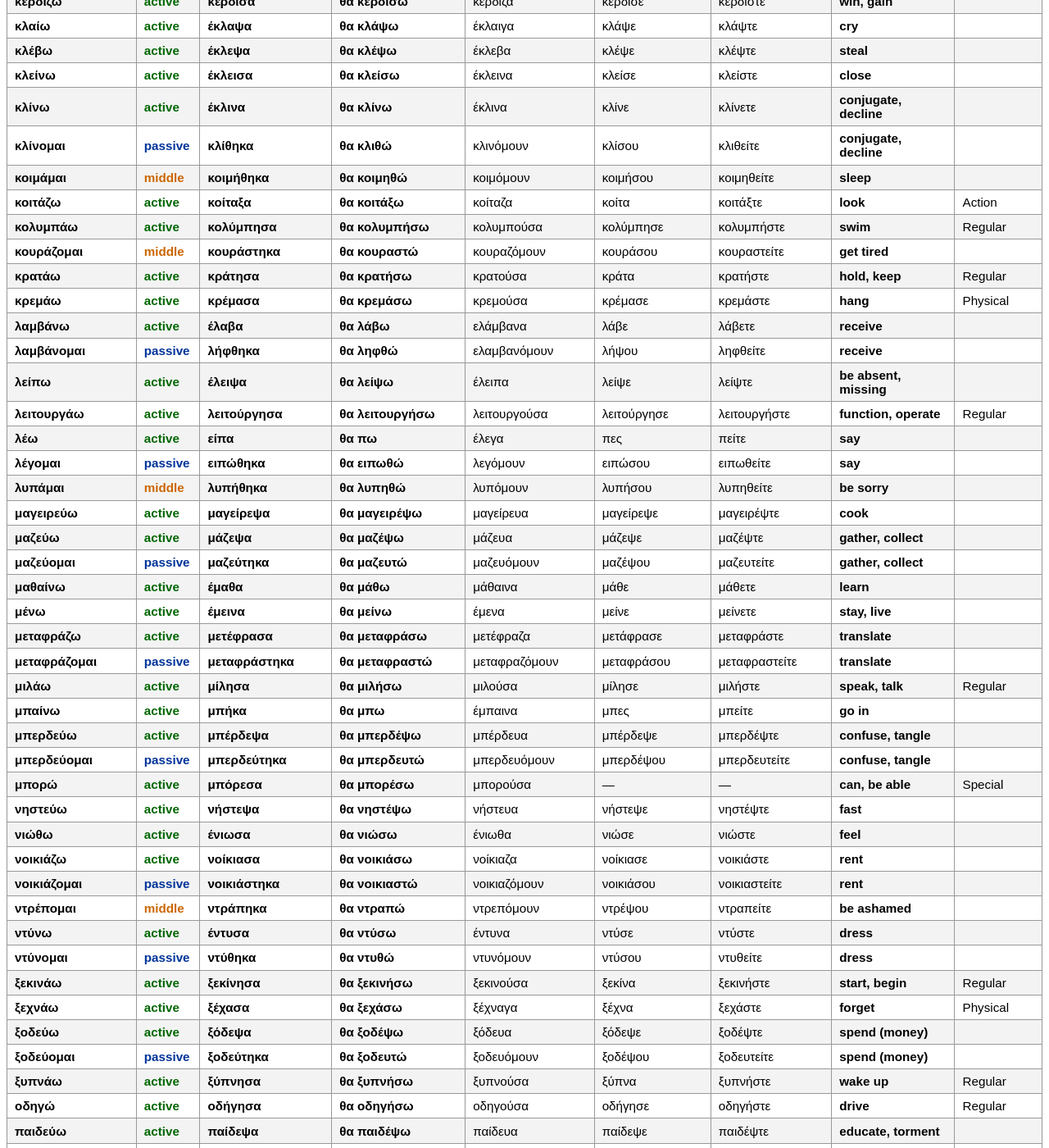
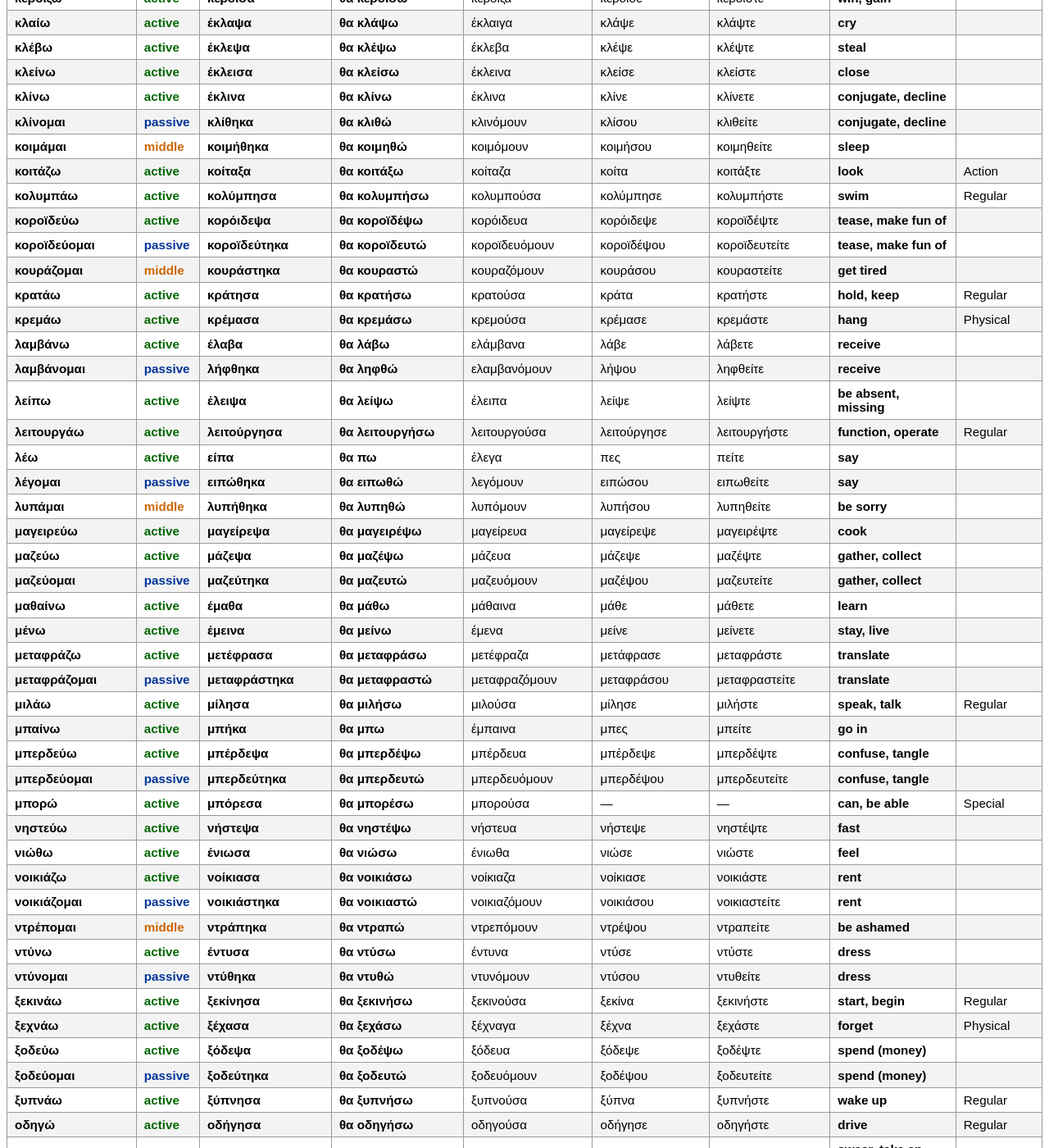
Before and after one commit to audetto/greek, a Jekyll site: the page built from verbs.md, in a window 1280 px wide and 1400 px high, scrolled down 3084 px. Shown: the whole window at 82% size. Built offline with Jekyll 4.4.1, drawn with Linux system fonts in a browser that asks for light colours; some of the changed text lies outside the part shown.

Commit message:
4 more
Signed-off-by: Andrea Odetti <mariofutire@gmail.com>

```diff
--- a/_data/verbs.yml
+++ b/_data/verbs.yml
@@ -2845,3 +2845,63 @@
       imperative:
         singular: —
         plural: —
+
+- lemma: προλαβαίνω
+  sort_key: προλαβαινω
+  meaning: catch up, make it in time
+  voices:
+    active:
+      present: προλαβαίνω
+      imperfect: προλάμβανα
+      aorist: πρόλαβα
+      aorist_subjunctive: προλάβω
+      imperative:
+        singular: πρόλαβε
+        plural: προλάβετε
+
+- lemma: εμφανίζομαι
+  sort_key: εμφανιζομαι
+  meaning: appear, show up
+  voices:
+    middle:
+      present: εμφανίζομαι
+      imperfect: εμφανιζόμουν
+      aorist: εμφανίστηκα
+      aorist_subjunctive: εμφανιστώ
+      imperative:
+        singular: εμφανίσου
+        plural: εμφανιστείτε
+
+- lemma: ορκίζομαι
+  sort_key: ορκιζομαι
+  meaning: swear, take an oath
+  voices:
+    middle:
+      present: ορκίζομαι
+      imperfect: ορκιζόμουν
+      aorist: ορκίστηκα
+      aorist_subjunctive: ορκιστώ
+      imperative:
+        singular: ορκίσου
+        plural: ορκιστείτε
+
+- lemma: κοροϊδεύω
+  sort_key: κοροϊδευω
+  meaning: tease, make fun of
+  voices:
+    active:
+      present: κοροϊδεύω
+      imperfect: κορόιδευα
+      aorist: κορόιδεψα
+      aorist_subjunctive: κοροϊδέψω
+      imperative:
+        singular: κορόιδεψε
+        plural: κοροϊδέψτε
+    passive:
+      present: κοροϊδεύομαι
+      imperfect: κοροϊδευόμουν
+      aorist: κοροϊδεύτηκα
+      aorist_subjunctive: κοροϊδευτώ
+      imperative:
+        singular: κοροϊδέψου
+        plural: κοροϊδευτείτε
```
